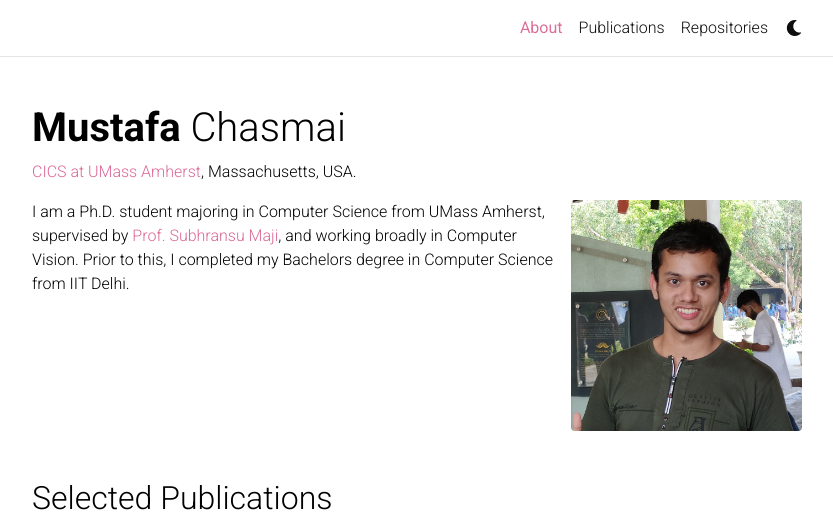
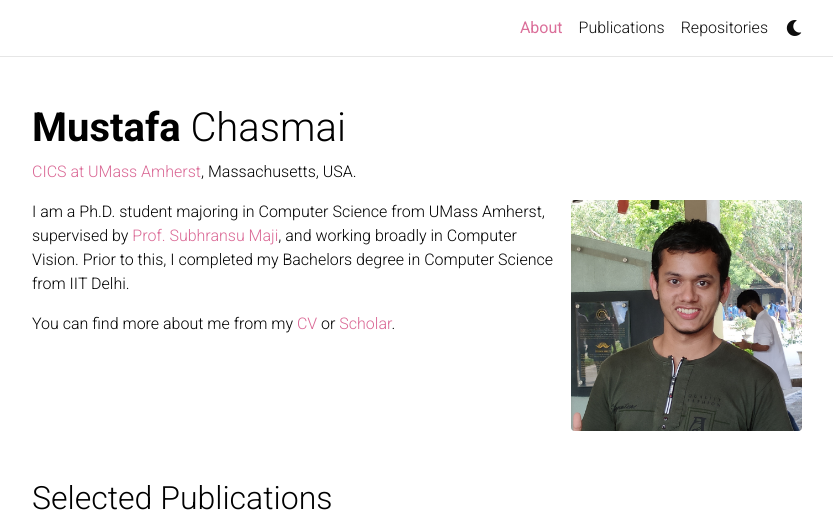
Before and after one commit to mustafa1728/mustafa1728.github.io, a Jekyll site: the page built from _pages/About.md, in a window 1280 px wide, cut to the strip 0-529 px from the top of the page. Shown: the whole strip, without its empty margins (223-1056 px from the left). Built offline with Jekyll 4.4.1, drawn with Linux system fonts in a browser that asks for light colours; full-size pictures stand in for the smaller copies a plugin makes; comment, search, counter and statistics services are not loaded; a style sheet for code colours, icons or effects is not loaded.

Commit message:
update about

```diff
--- a/_pages/About.md
+++ b/_pages/About.md
@@ -16,9 +16,11 @@ social: true  # includes social icons at the bottom of the page
 
 I am a Ph.D. student majoring in Computer Science from UMass Amherst, supervised by [Prof. Subhransu Maji](https://people.cs.umass.edu/~smaji), and working broadly in Computer Vision. Prior to this, I completed my Bachelors degree in Computer Science from IIT Delhi.
 
+You can find more about me from my [CV](https://mustafa1728.github.io/resume.pdf) or [Scholar](https://scholar.google.com/citations?user=c9dbnFcAAAAJ&hl=en).
+
 <!--
 I am a final year undergraduate majoring in Computer Science from IIT Delhi. Interested in pursuing research in the fields of AI and ML, I am actively looking for new ways to learn how to learn.
 
-My interest lies broadly in Deep Learning and Computer Vision. I was a Deep Learning Research Intern at Sony, Japan and a Research Intern at the University of Sheffield. I have worked on multiple research projects and publications exploring fields including adversarial robustness, zero/few shot learning, weak/semi supervised learning, instance segmentation and skill evaluation.
+My interest lies broadly in Deep Learning and Computer Vision.
 
 -->
```
